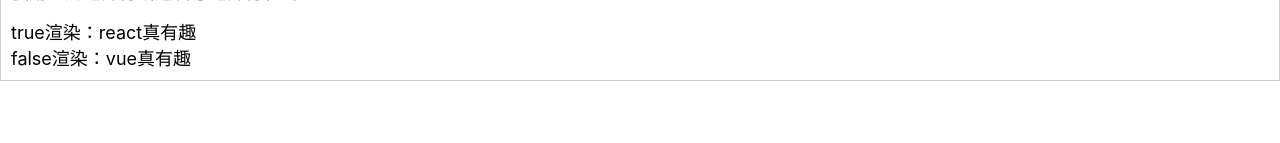
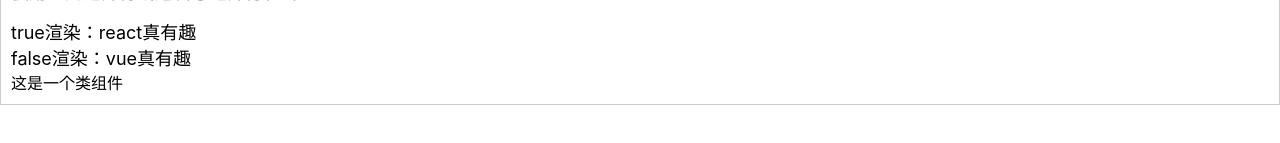
Before and after one commit to Wild-bit/react-demo, a React (Create React App) app: page / in a window 1280 px wide. Shown: the part 435-578 px from the top of the page. Built offline with nearby package versions, Linux system fonts and the light colour scheme.

Commit message:
feat: 函数组件和类组件的概念

```diff
--- a/src/App.js
+++ b/src/App.js
@@ -1,10 +1,12 @@
 import "./App.css"
 import ListRender from "./components/ListRender/ListRender"
+import HelloComponents from "./components/ClassComponents/ClassComponents"
 
 function App() {
   return (
     <div className="App">
       <ListRender />
+      <HelloComponents />
     </div>
   )
 }
--- /dev/null
+++ b/src/components/ClassComponents/ClassComponents.js
@@ -0,0 +1,17 @@
+import React from "react"
+
+// 定义类组件
+class HelloComponents extends React.Component {
+  // 渲染组件内容使用render函数
+  sayHello = () => {
+    alert("HelloComponents")
+  }
+  render() {
+    return (
+      <>
+        <div onClick={this.sayHello}>这是一个类组件</div>
+      </>
+    )
+  }
+}
+export default HelloComponents
```
Also changed, not shown: 1 other file (tests, documents, lock files or other folders).
